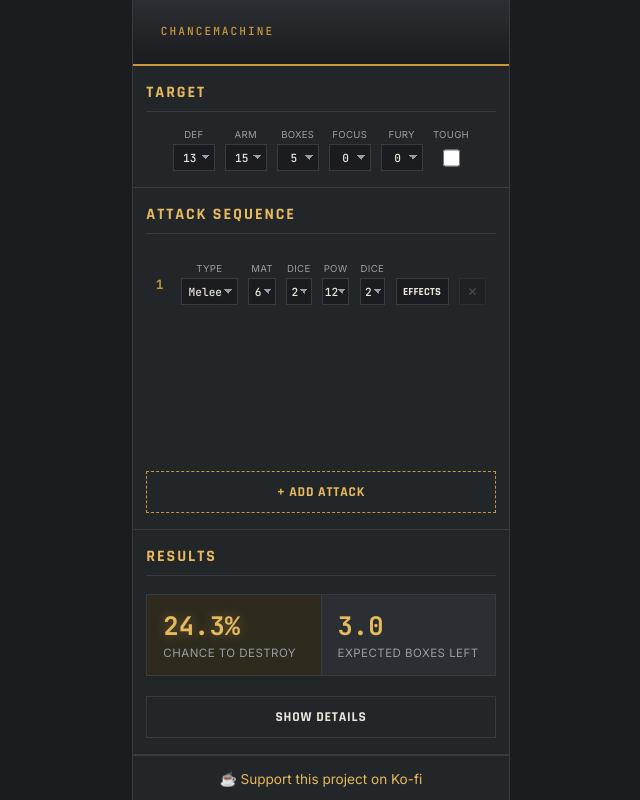
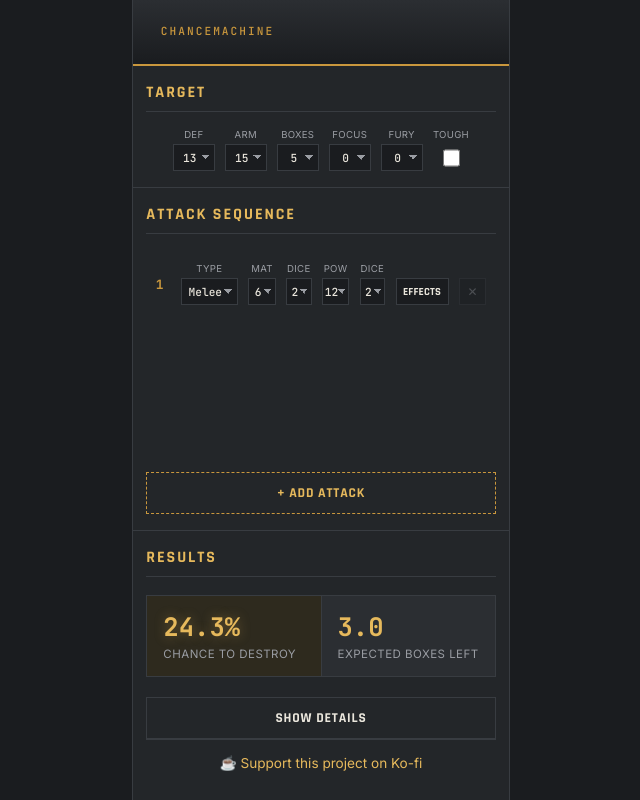
Before and after one commit to PtitNico/ChanceMachine, an Angular app: page / in a window 1280 px wide. Shown: the whole page, without its empty margins (319-959 px from the left). Built offline with nearby package versions, Linux system fonts and the light colour scheme.

Commit message:
Style ko-fi link

```diff
--- a/src/app/odds-calculator/odds-calculator.css
+++ b/src/app/odds-calculator/odds-calculator.css
@@ -739,6 +739,8 @@
   padding: 0.75rem;
   background: var(--panel);
   border-top: 1px solid var(--line);
+  flex-shrink: 0;
+  min-width: 0;
 }
 
 .support a {
--- a/src/app/odds-calculator/odds-calculator.html
+++ b/src/app/odds-calculator/odds-calculator.html
@@ -199,8 +199,8 @@
       </div>
 
       <button type="button" class="details-btn" (click)="openDetails()">Show details</button>
-    </section>
-    <section class="support">
+
+      <div class="support">
         <a
           href="https://ko-fi.com/ptitnico"
           target="_blank"
@@ -208,6 +208,7 @@
         >
           ☕ Support this project on Ko-fi
         </a>
+      </div>
     </section>
   </div>
 
```
Lines whose indentation alone changed are shown as unchanged.
